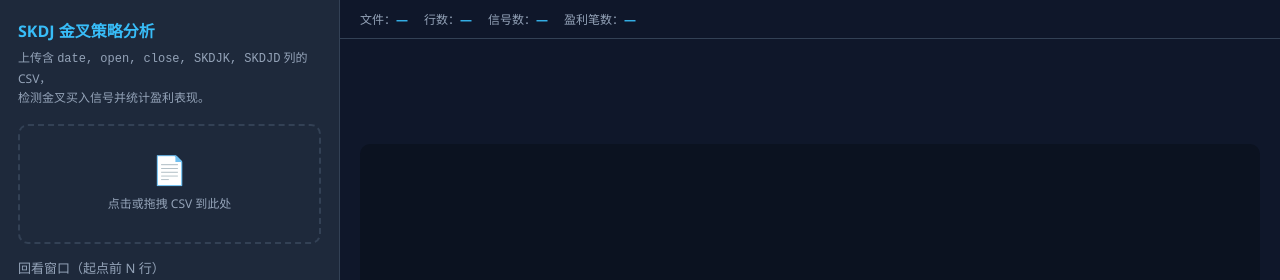
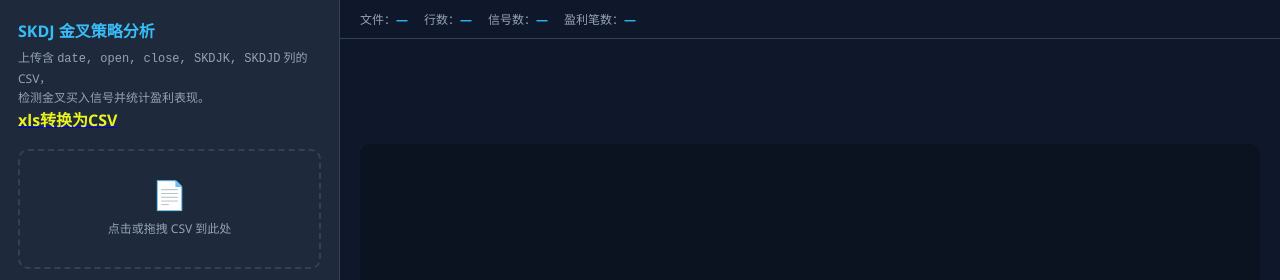
Before and after one commit to mip2019lab/mip2019lab.github.io, a plain HTML site: page ai/etf.html in a window 1280 px wide. Shown: the top 280 px of the page. Drawn offline with Linux system fonts and the light colour scheme.

Commit message:
Update etf.html

```diff
--- a/ai/etf.html
+++ b/ai/etf.html
@@ -84,6 +84,8 @@
   <div class="sub">
     上传含 <code>date, open, close, SKDJK, SKDJD</code> 列的 CSV，<br>
     检测金叉买入信号并统计盈利表现。
+    <br>
+    <h1 ><a href="xls2CSV.html"><font style="color: #ebf223;">xls转换为CSV</font></a></h1>
   </div>
 
   <div id="drop">
```
